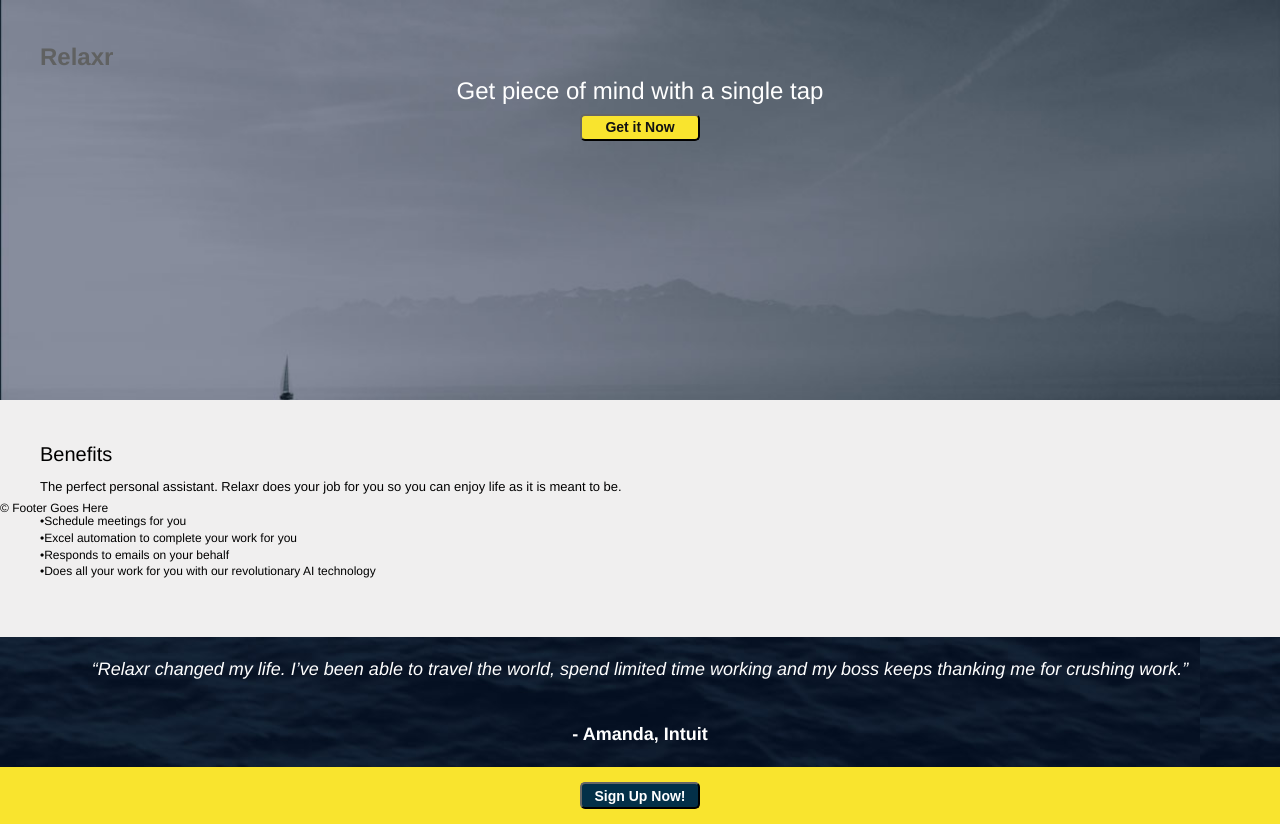
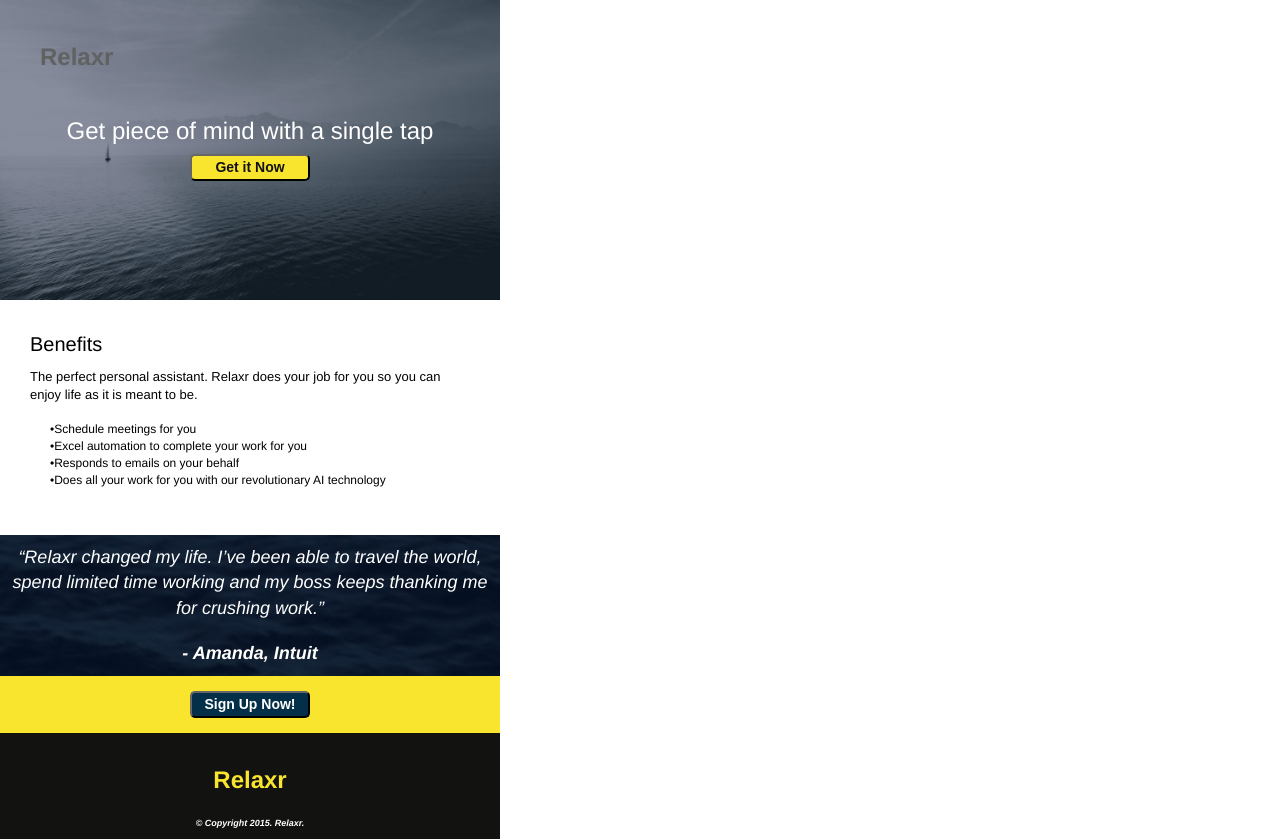
Before and after one commit to rostrand1/Rob-Strand-Homework, a plain HTML site: page homework-week-2/index.html in a window 1280 px wide. Drawn offline with Linux system fonts and the light colour scheme.

Commit message:
Week 2 HW complete...
Far as I’m going to get this week :)

```diff
--- a/homework-week-2/css/style.css
+++ b/homework-week-2/css/style.css
@@ -50,6 +50,7 @@ body {
      font-size: 12px;
      line-height: 1.4;
      font-family: Helvetica, Arial, sans-serif;
+     max-width: 500px;
 }
 
 
@@ -70,20 +71,20 @@ header {
   background: url(../images/header_bg.jpg) no-repeat center top rgb(134,141,157);
   background-size: cover;
   font-size: 24px;
-  min-height: 400px;
-  min-width: 600px;
+  min-height: 300px;
+  min-width: 500px;
   padding: 40px;
   margin: 0 auto;
 }
-#Brand {
-  font-weight: bolder;
+#brand {
+  font-weight: 800;
   color: #606161;
   text-align: left;
 }
-#Entice {
+#peace {
   font-weight: semi-bold;
-  text-align: center;
   color: rgb(255, 255, 255);
+  margin-top: 40px;
 }
 #Get {
   background-color: #f9e42e;
@@ -99,12 +100,15 @@ header {
   padding: 40px;
   background-color: #f0efef;
 }
-#benefits {
+#bene {
   font-size: 20px;
   font-weight: semi-bold;
   text-align: left;
   padding: 0 0 10px 0;
 
+}
+#benefits {
+  padding: 30px;
 }
 h3 {
   text-align: left;
@@ -113,8 +117,9 @@ h3 {
 }
 ul {
   text-align: left;
+  text-indent: 20px;
   display: inline;
-  padding: 20px;
+  padding: 10px;
 }
 #third {
   background: url(../images/testimonial_bg.jpg)
@@ -122,11 +127,11 @@ ul {
 p {
   color: rgb(255, 255, 255);
   font-size: 18px;
-  padding: 20px;
+  padding: 10px;
+  font-style: italic;
 }
 #quote {
-  font-style: italic;
-  margin: 0 auto;
+  font-weight: 100;
 }
 #credit {
   font-weight: bold;
@@ -145,8 +150,22 @@ p {
   font-size: 14px;
   border-radius: 5px;
 }
-footer {
-
+#bottom {
+  min-height: 100px;
+  background-color: rgb(18, 18, 17);
+}
+#bottombrand {
+  font-weight: 800;
+  font-size: 24px;
+  color: #f9e42e;
+  position: relative;
+  top: 10px;
+  padding: 20px;
+}
+#footer {
+  position: relative;
+  font-size: 9px;
+  font-weight: bold;
 }
 
 /******************************************
--- a/homework-week-2/index.html
+++ b/homework-week-2/index.html
@@ -10,17 +10,17 @@
 		<!-- external CSS link -->
 		<link rel="stylesheet" href="css/reset.css">
 		<link rel="stylesheet" href="css/style.css">
+	</head>
 
-	</head>
 	<body>
 		<div id="container">
-			<header class="Top">
-				<h1 id="Brand">Relaxr</h1>
-				<h2 id="Entice">Get piece of mind with a single tap</h2>
+			<header>
+				<h1 id="brand">Relaxr</h1>
+				<h2 id="peace">Get piece of mind with a single tap</h2>
 				<button id="Get" type="button">Get it Now</button>
 			</header>
-		<div id="second">
-			<h2 id="benefits">Benefits</h2>
+		<div id="benefits">
+			<h2 id="bene">Benefits</h2>
 			<h3>The perfect personal assistant. Relaxr does your job for you so you can enjoy life as it is meant to be.</h3>
 			<ul>
 				<li>•Schedule meetings for you</li>
@@ -36,10 +36,9 @@
 		<div id="sign">
 			<button id="signup">Sign Up Now!</button>
 		</div>
-		</div>
-			<footer>
-				&copy; Footer Goes Here
-			</footer>
+		<div id="bottom">
+			<h1 id="bottombrand">Relaxr</h1>
+			<p id="footer">&copy; Copyright 2015. Relaxr.</p>
 		</div><!-- #container -->
 	</body>
 </html>
```
Also changed, not shown: wake.jpg (deleted), 1 other file.
